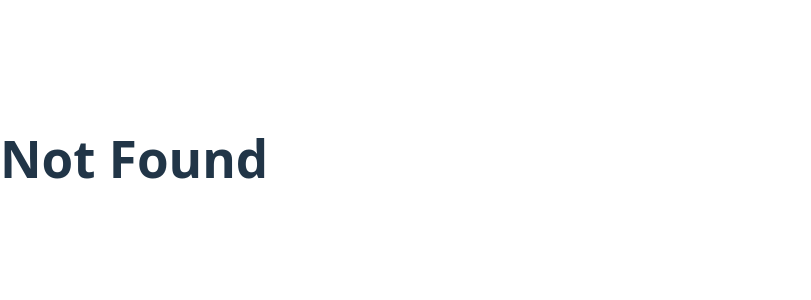
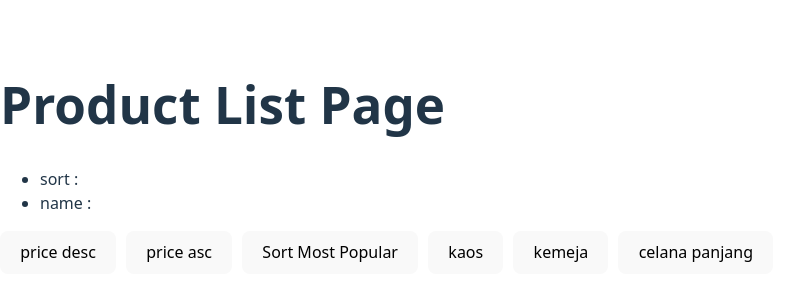
Before and after one commit to IrfanAqila31/ReactBasic, a React (Vite) app: page /product-list in a window 1280 px wide. Shown: the part 242-542 px from the top of the page, without its empty margins (0-811 px from the left). Built offline with nearby package versions, Linux system fonts and the light colour scheme.

Commit message:
belajar search params di react

```diff
--- a/src/App.tsx
+++ b/src/App.tsx
@@ -5,9 +5,10 @@
 // import ToggleLike from "./components/toggleLike";
 import { Routes, Route } from "react-router";
 import TermsPage from "./pages/TermsPage";
-import HomePage from "./pages/homePage";
+import HomePage from "./pages/HomePage";
 import NotFoundPage from "./pages/NotFoundPage";
 import ProductPage from "./pages/ProductPage";
+import ProductListPage from "./pages/ProductListPage";
 
 // komponen
 // function App() {
@@ -120,6 +121,9 @@
       komponen yang mau menjadi patch ketika url atau patch mengarah ke /terms */}
         <Route path="/terms" element={<TermsPage />} />
 
+
+        <Route path="/product-list" element={<ProductListPage />} />
+
         {/* Dynamic Route */}
         {/* contoh Slug => Kaos Putih = kaos-putih */}
         {/* Slug hanya variabel saja atau placeholder saja */}
--- /dev/null
+++ b/src/pages/ProductListPage.tsx
@@ -0,0 +1,43 @@
+import { useSearchParams } from "react-router";
+
+const ProductListPage = () => {
+  const [searchParams, setSearchParams] = useSearchParams();
+  console.log(searchParams.get("name"));
+
+  const handleSortValueChange = (sortValue: string) => {
+    // ganti search params 'sort' dengan value 'price_asc'
+    searchParams.set("sort", sortValue);
+    setSearchParams(searchParams);
+  };
+  const handleName = (nameValue: string) => {
+    // ganti search params 'sort' dengan value 'price_asc'
+    searchParams.set("name", nameValue);
+    setSearchParams(searchParams);
+  };
+  return (
+    <div>
+      <h1>Product List Page</h1>
+      <ul>
+        <li>sort : {searchParams.get("sort")}</li>
+        <li>name : {searchParams.get("name")}</li>
+      </ul>
+
+      <div style={{ display: "flex", gap: "10px" }}>
+        {/* memanggil function menggunakan parameter */}
+        <button onClick={() => handleSortValueChange("price-desc")}>
+          price desc
+        </button>
+        <button onClick={() => handleSortValueChange("price-asc")}>
+          price asc
+        </button>
+        <button onClick={() => handleSortValueChange("popular")}>
+          Sort Most Popular
+        </button>
+        <button onClick={() => handleName("kaos")}>kaos</button>
+        <button onClick={() => handleName("kemeja")}>kemeja</button>
+        <button onClick={() => handleName("celana-panjang")}>celana panjang</button>
+      </div>
+    </div>
+  );
+};
+export default ProductListPage;
```
